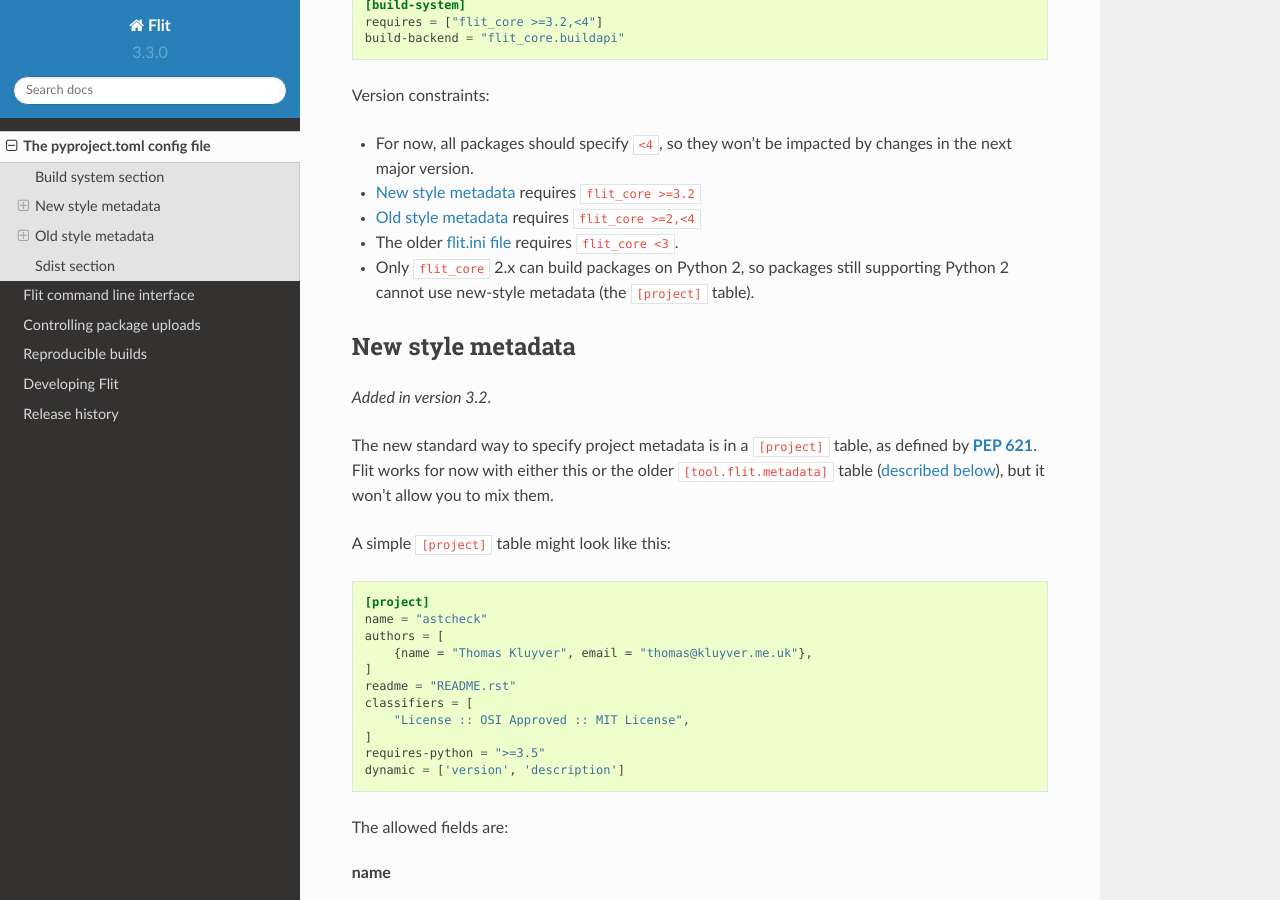
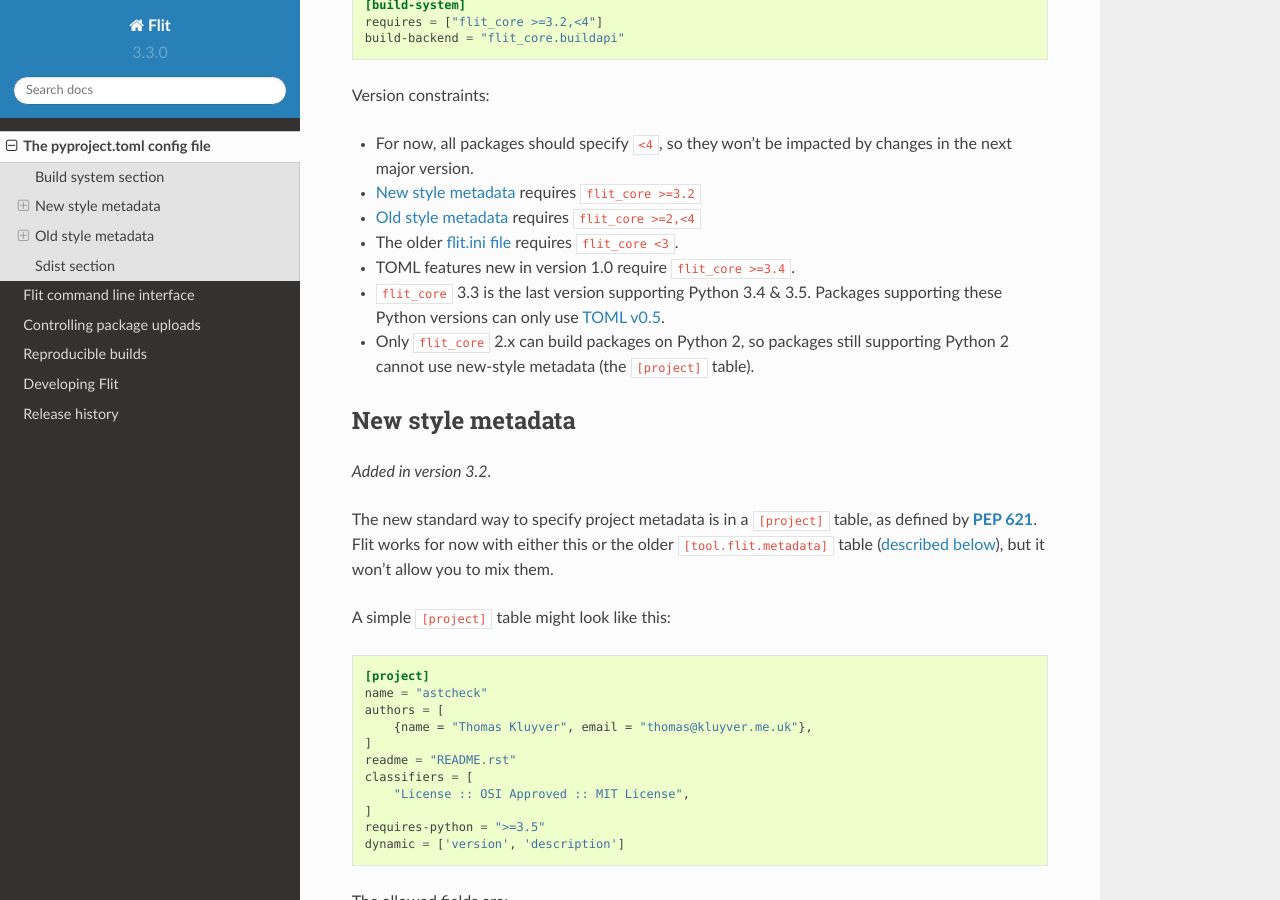
Before and after one commit to pypa/flit, a Sphinx documentation site: the page built from doc/pyproject_toml.rst, in a window 1280 px wide and 900 px high, scrolled down 526 px. Built offline with Sphinx 7.4.7 and the Read the Docs theme 2.0.0, drawn with Linux system fonts in a browser that asks for light colours; pages that are not in the unit, such as notebooks, are missing from menus.

Commit message:
Document flit_core versions for TOML 1.0 & Python < 3.6

```diff
--- a/doc/pyproject_toml.rst
+++ b/doc/pyproject_toml.rst
@@ -30,6 +30,10 @@
 - :ref:`pyproject_toml_project` requires ``flit_core >=3.2``
 - :ref:`pyproject_old_metadata` requires ``flit_core >=2,<4``
 - The older :doc:`flit.ini file <flit_ini>` requires ``flit_core <3``.
+- TOML features new in version 1.0 require ``flit_core >=3.4``.
+- ``flit_core`` 3.3 is the last version supporting Python 3.4 & 3.5. Packages
+  supporting these Python versions can only use `TOML v0.5
+  <https://toml.io/en/v0.5.0>`_.
 - Only ``flit_core`` 2.x can build packages on Python 2, so packages still
   supporting Python 2 cannot use new-style metadata (the ``[project]`` table).
 
```
